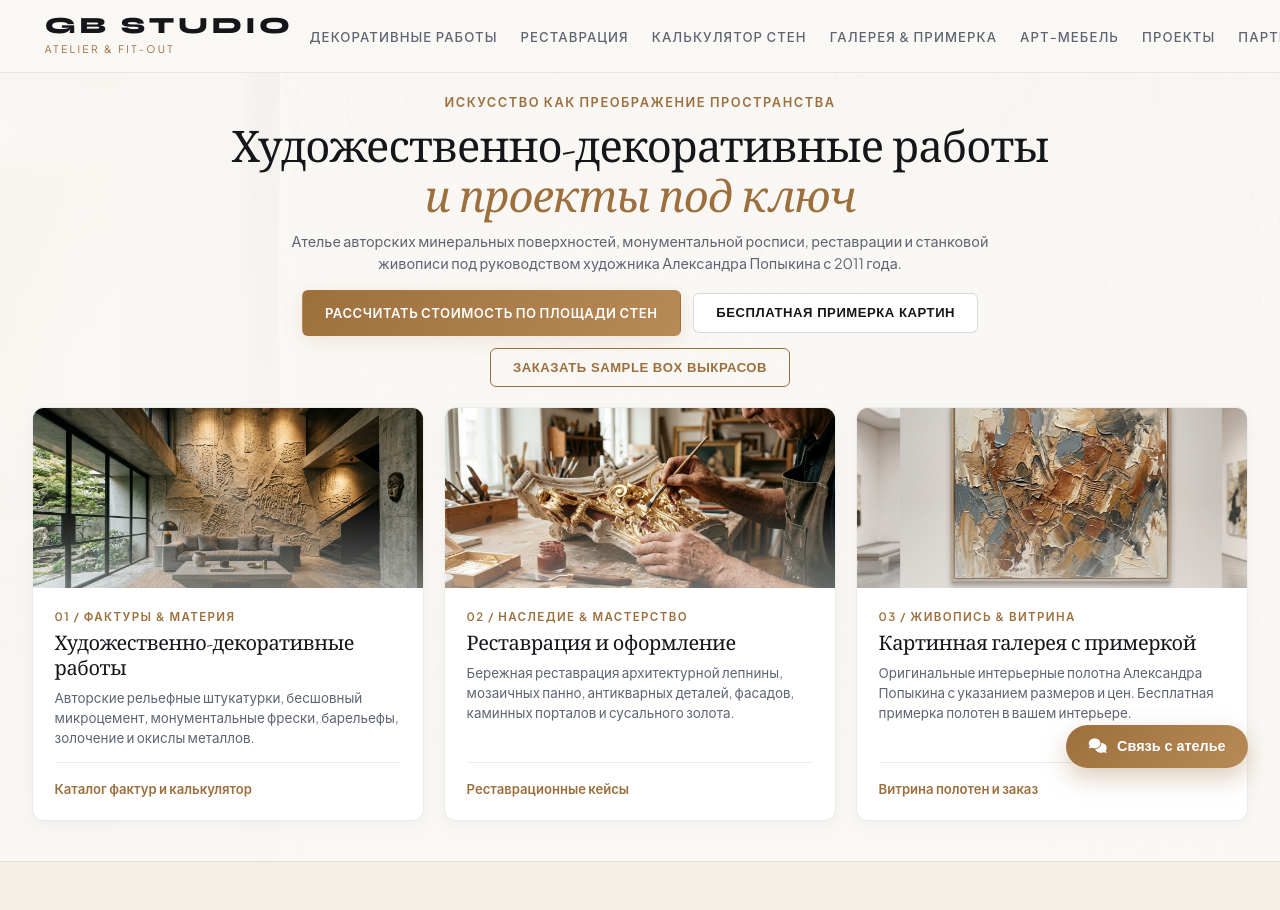
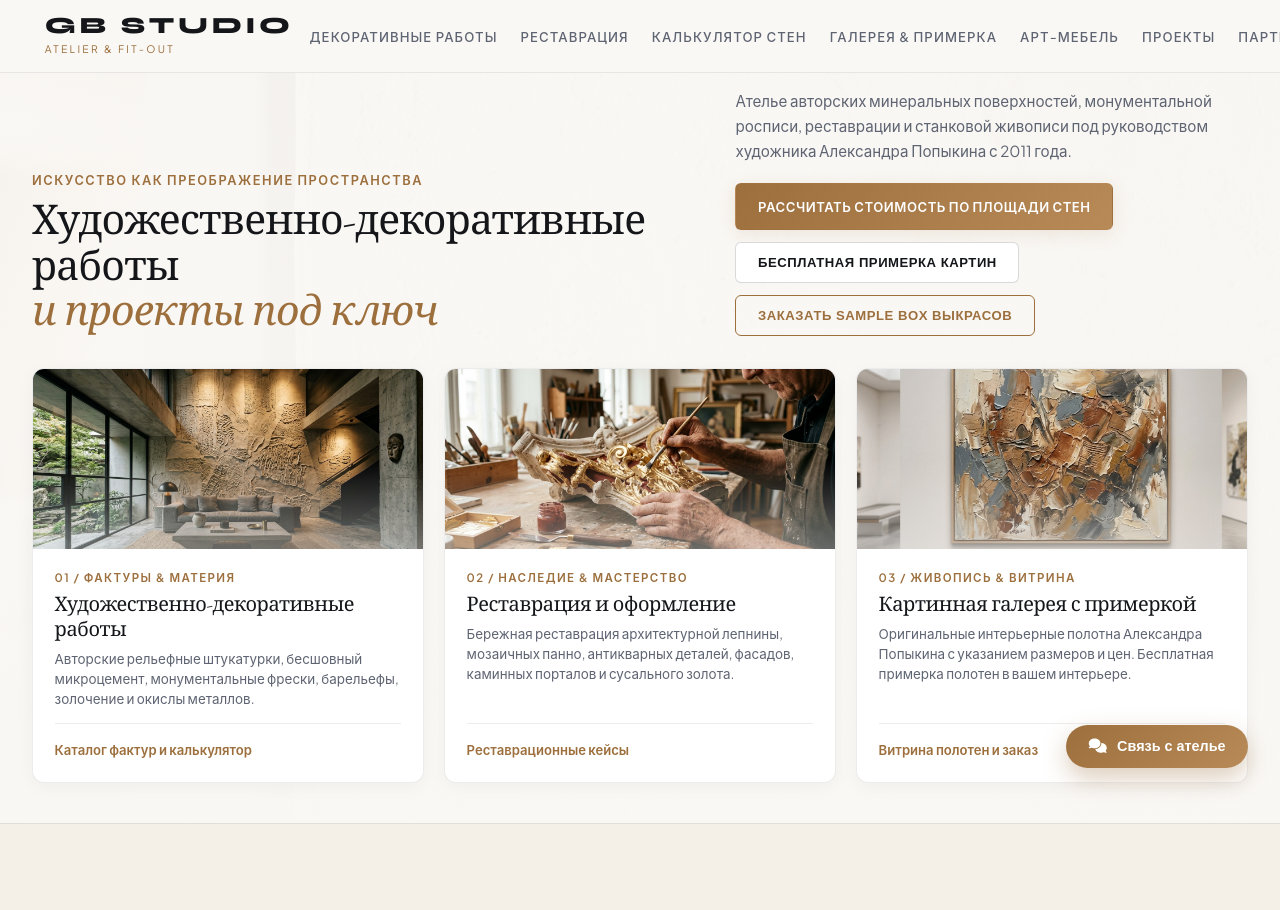
Before and after one commit to LIDERWAR/Golden-brush-studio, a Django app: page / in a window 1280 px wide. Shown: the top 910 px of the page. Run offline with Django 5.2, Linux system fonts and the light colour scheme; data that the repository does not hold is empty.

Commit message:
fix(ui): hero 2-column layout, replace green badge with bronze pill, fix invisible text across light sections

```diff
--- a/static/css/style.css
+++ b/static/css/style.css
@@ -1849,19 +1904,32 @@ img {
   width: 100%;
 }
 
-.hero-headline-block {
-  text-align: center;
-  max-width: 900px;
-  margin: 0 auto 1.25rem;
+/* Hero Split Header (Architectural Editorial Layout) */
+.hero-header-split {
+  display: grid;
+  grid-template-columns: 1.12fr 0.88fr;
+  gap: clamp(2rem, 4vw, 4.5rem);
+  align-items: flex-end;
+  margin-bottom: 2rem;
+  width: 100%;
+}
+
+.hero-title-col {
+  display: flex;
+  flex-direction: column;
+}
+
+.hero-title-col .eyebrow {
+  margin-bottom: 0.5rem;
 }
 
 .hero-atelier-title {
   font-family: var(--font-serif);
-  font-size: clamp(1.85rem, 3.4vw, 2.75rem);
-  line-height: 1.15;
+  font-size: clamp(2rem, 3.2vw, 3.2rem);
+  line-height: 1.12;
   font-weight: 400;
   color: var(--text-main);
-  margin: 0.25rem 0 0.5rem;
+  margin: 0;
 }
 
 .hero-atelier-title .accent {
@@ -1871,25 +1939,43 @@ img {
   -webkit-text-fill-color: initial;
 }
 
+.hero-actions-col {
+  display: flex;
+  flex-direction: column;
+  justify-content: flex-end;
+}
+
 .hero-atelier-desc {
-  font-size: clamp(0.9rem, 1.1vw, 1rem);
-  color: var(--text-muted);
-  line-height: 1.5;
-  max-width: 740px;
-  margin: 0 auto 1rem;
+  font-size: clamp(0.95rem, 1.1vw, 1.05rem);
+  color: var(--text-muted);
+  line-height: 1.65;
+  margin-bottom: 1.25rem;
 }
 
 .hero-cta-row {
   display: flex;
-  justify-content: center;
-  align-items: center;
   gap: 0.75rem;
   flex-wrap: wrap;
 }
 
 .hero-cta-row .btn {
-  padding: 0.7rem 1.4rem;
+  padding: 0.75rem 1.35rem;
   font-size: 0.82rem;
+  white-space: nowrap;
+}
+
+@media (max-width: 1024px) {
+  .hero-header-split {
+    grid-template-columns: 1fr;
+    gap: 1.5rem;
+    margin-bottom: 1.75rem;
+  }
+}
+
+.hero-headline-block {
+  text-align: center;
+  max-width: 1100px;
+  margin: 0 auto 1.5rem;
 }
 
 /* Portals Grid (The 3 Windows) */
--- a/templates/base.html
+++ b/templates/base.html
@@ -8,7 +8,7 @@
     <meta name="description" content="{% block meta_desc %}Генеральный подряд и авторская отделка масштабных коммерческих объектов, отелей, производств и офисов. Собственная арт-лаборатория фактур под руководством Александра Попыкина.{% endblock %}">
 
     <!-- Design System CSS -->
-    <link rel="stylesheet" href="/static/css/style.css?v=20260924-light-v4">
+    <link rel="stylesheet" href="/static/css/style.css?v=20260924-light-v5">
 
     <!-- Favicon / FontAwesome icons -->
     <link rel="stylesheet" href="https://cdnjs.cloudflare.com/ajax/libs/font-awesome/6.4.0/css/all.min.css">
@@ -159,11 +159,12 @@
     </footer>
 
     <!-- Sample Box Modal -->
+    <!-- Sample Box Modal -->
     <div class="modal-backdrop" id="sampleBoxModal">
         <div class="modal-box">
             <button class="modal-close">&times;</button>
             <div class="eyebrow">Для архитекторов и дизайнеров</div>
-            <h3 style="font-size: 1.8rem; color: #fff; margin-bottom: 0.75rem;">Заказ «Architect Sample Box»</h3>
+            <h3 style="font-size: 1.8rem; color: var(--text-main); margin-bottom: 0.75rem;">Заказ «Architect Sample Box»</h3>
             <p style="font-size: 0.9rem; color: var(--text-muted); margin-bottom: 1.5rem;">
                 Мы бесплатно доставим фирменный деревянный кейс с живыми выкрасами авторских штукатурок, микроцемента и минеральных текстур в ваше бюро.
             </p>
@@ -198,15 +199,15 @@
             </div>
             <div>
                 <div class="eyebrow">Коллекционная работа</div>
-                <h3 class="art-modal-title" style="font-size: 1.6rem; color: #fff; margin-bottom: 0.35rem;"></h3>
+                <h3 class="art-modal-title" style="font-size: 1.6rem; color: var(--text-main); margin-bottom: 0.35rem;"></h3>
                 <p class="art-modal-medium" style="font-size: 0.85rem; color: var(--accent-bronze); margin-bottom: 0.35rem;"></p>
                 <p class="art-modal-dim" style="font-size: 0.85rem; color: var(--text-muted); margin-bottom: 0.75rem;"></p>
-                <div style="font-size: 1.4rem; font-weight: 700; color: var(--accent-gold); margin-bottom: 0.75rem;" class="art-modal-price"></div>
+                <div style="font-size: 1.4rem; font-weight: 700; color: var(--accent-bronze); margin-bottom: 0.75rem;" class="art-modal-price"></div>
                 <p class="art-modal-desc" style="font-size: 0.85rem; color: var(--text-muted); line-height: 1.6; margin-bottom: 1rem; max-height: 120px; overflow-y: auto;"></p>
 
                 <form id="artInquiryForm" style="border-top: 1px solid var(--border-subtle); padding-top: 0.85rem;">
                     <input type="hidden" name="artwork_title" id="artModalInputTitle" value="">
-                    <span style="font-size: 0.75rem; text-transform: uppercase; color: var(--accent-gold); display: block; margin-bottom: 0.5rem; font-weight: 600;">Запрос условий приобретения</span>
+                    <span style="font-size: 0.75rem; text-transform: uppercase; color: var(--accent-bronze); display: block; margin-bottom: 0.5rem; font-weight: 600;">Запрос условий приобретения</span>
                     <div style="display: flex; gap: 0.5rem; margin-bottom: 0.65rem;">
                         <input type="text" name="name" class="form-input" placeholder="Ваше имя" style="padding: 0.6rem 0.8rem; font-size: 0.85rem;" required>
                         <input type="tel" name="phone" class="form-input" placeholder="+7 (___) ___-__-__" style="padding: 0.6rem 0.8rem; font-size: 0.85rem;" required>
@@ -222,7 +223,7 @@
         <div class="modal-box" style="max-width: 580px;">
             <button class="modal-close">&times;</button>
             <div class="eyebrow">Бесплатная услуга студии</div>
-            <h3 style="font-size: 1.8rem; color: #fff; margin-bottom: 0.75rem;">Примерка полотен в вашем интерьере</h3>
+            <h3 style="font-size: 1.8rem; color: var(--text-main); margin-bottom: 0.75rem;">Примерка полотен в вашем интерьере</h3>
             <p style="font-size: 0.9rem; color: var(--text-muted); margin-bottom: 1.5rem; line-height: 1.6;">
                 Мы бесплатно привезем выбранные оригиналы картин Александра Попыкина к вам домой или на объект. Вы сможете примерить их на стене при реальном освещении вашего пространства перед принятием решения.
             </p>
@@ -257,11 +258,11 @@
         <div class="modal-box" style="max-width: 540px;">
             <button class="modal-close">&times;</button>
             <div class="eyebrow">Фиксация сметного расчета</div>
-            <h3 style="font-size: 1.8rem; color: #fff; margin-bottom: 0.5rem;">Зафиксировать расчет и вызвать технолога</h3>
-            <div id="calcModalSummary" style="background: rgba(197, 155, 109, 0.1); border: 1px solid var(--accent-bronze); border-radius: var(--radius-sm); padding: 1rem; margin-bottom: 1.25rem;">
-                <div style="font-size: 0.85rem; color: var(--text-muted);">Выбранное покрытие: <strong id="calcModalMaterial" style="color: #fff;">—</strong></div>
-                <div style="font-size: 0.85rem; color: var(--text-muted); margin-top: 0.25rem;">Площадь стен: <strong id="calcModalArea" style="color: #fff;">—</strong></div>
-                <div style="font-size: 1.1rem; color: var(--accent-gold); font-weight: 700; margin-top: 0.5rem;">Ориентировочная сумма: <span id="calcModalPrice">—</span></div>
+            <h3 style="font-size: 1.8rem; color: var(--text-main); margin-bottom: 0.5rem;">Зафиксировать расчет и вызвать технолога</h3>
+            <div id="calcModalSummary" style="background: var(--bg-secondary); border: 1px solid var(--accent-bronze); border-radius: var(--radius-sm); padding: 1rem; margin-bottom: 1.25rem;">
+                <div style="font-size: 0.85rem; color: var(--text-muted);">Выбранное покрытие: <strong id="calcModalMaterial" style="color: var(--text-main);">—</strong></div>
+                <div style="font-size: 0.85rem; color: var(--text-muted); margin-top: 0.25rem;">Площадь стен: <strong id="calcModalArea" style="color: var(--text-main);">—</strong></div>
+                <div style="font-size: 1.1rem; color: var(--accent-bronze); font-weight: 700; margin-top: 0.5rem;">Ориентировочная сумма: <span id="calcModalPrice">—</span></div>
             </div>
             <p style="font-size: 0.85rem; color: var(--text-muted); margin-bottom: 1.25rem;">
                 Технолог студии приедет на объект с крупными планшетами выкрасов данного материала для точного замера и демонстрации при вашем освещении.
--- a/templates/index.html
+++ b/templates/index.html
@@ -7,13 +7,16 @@
     <div class="hero-atelier-overlay"></div>
 
     <div class="container hero-atelier-container">
-        <!-- Top Slogan & Headline -->
-        <div class="hero-headline-block">
+        <!-- Top Slogan & Headline Split Row -->
+        <div class="hero-header-split">
+            <div class="hero-title-col">
                 <div class="eyebrow">Искусство как преображение пространства</div>
                 <h1 class="hero-atelier-title">
-                Художественно-декоративные работы <br class="d-none d-md-block">
+                    Художественно-декоративные работы <br>
                     <span class="accent">и проекты под ключ</span>
                 </h1>
+            </div>
+            <div class="hero-actions-col">
                 <p class="hero-atelier-desc">
                     Ателье авторских минеральных поверхностей, монументальной росписи, реставрации и станковой живописи под руководством художника Александра Попыкина с 2011 года.
                 </p>
```
Also changed, not shown: other parts of static/css/style.css (+100 -15 lines), other parts of templates/index.html (+21 -18 lines). Lines whose indentation alone changed are shown as unchanged.
